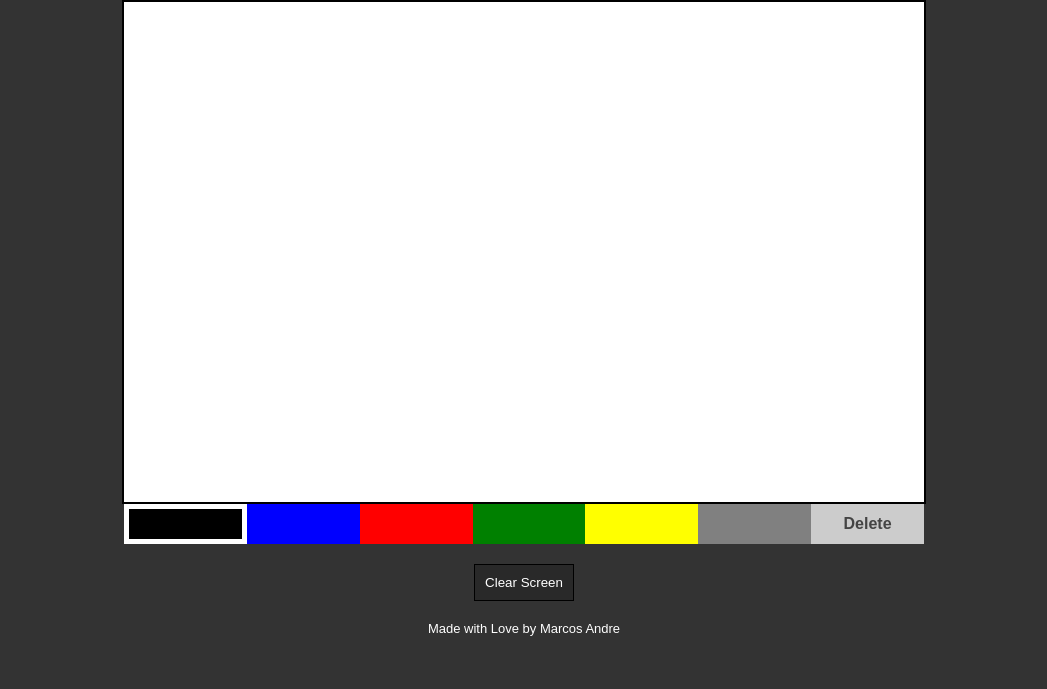
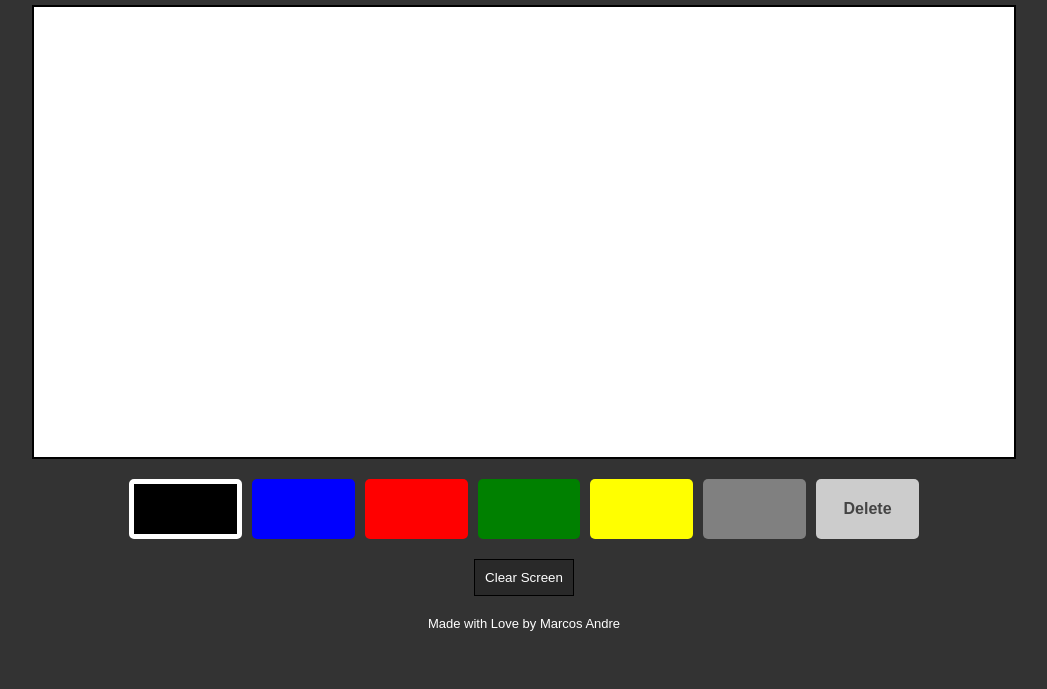
Before and after one commit to iamdevmarcos/drawing-board, a website: page index.html in a window 1280 px wide. Shown: the part 111-800 px from the top of the page, without its empty margins (116-1163 px from the left). Drawn offline with Linux system fonts and the light colour scheme.

Commit message:
style: styling colors buttons

```diff
--- a/assets/css/style.css
+++ b/assets/css/style.css
@@ -28,11 +28,19 @@ h1 {
 .colorArea {
     width: 800px;
     display: flex;
+    padding-top:20px;
 }
 .color {
     flex: 1;
-    height: 40px;
+    height: 60px;
     cursor: pointer;
+    transition: all ease 0.5s;
+    border-radius:5px;
+    margin:0 5px;
+}
+.color:hover {
+    flex:1;
+    margin-top:-20px;
 }
 .color.active {
     border: 5px solid #FFF;
--- a/index.html
+++ b/index.html
@@ -10,7 +10,7 @@
 <body>
     <h1>Drawing Board</h1>
 
-    <canvas id="tela" width="800" height="500"></canvas>
+    <canvas id="tela" width="980" height="450"></canvas>
 
     <div class="colorArea">
         <div data-color="black" style="background-color: black" class="color active"></div>
```
